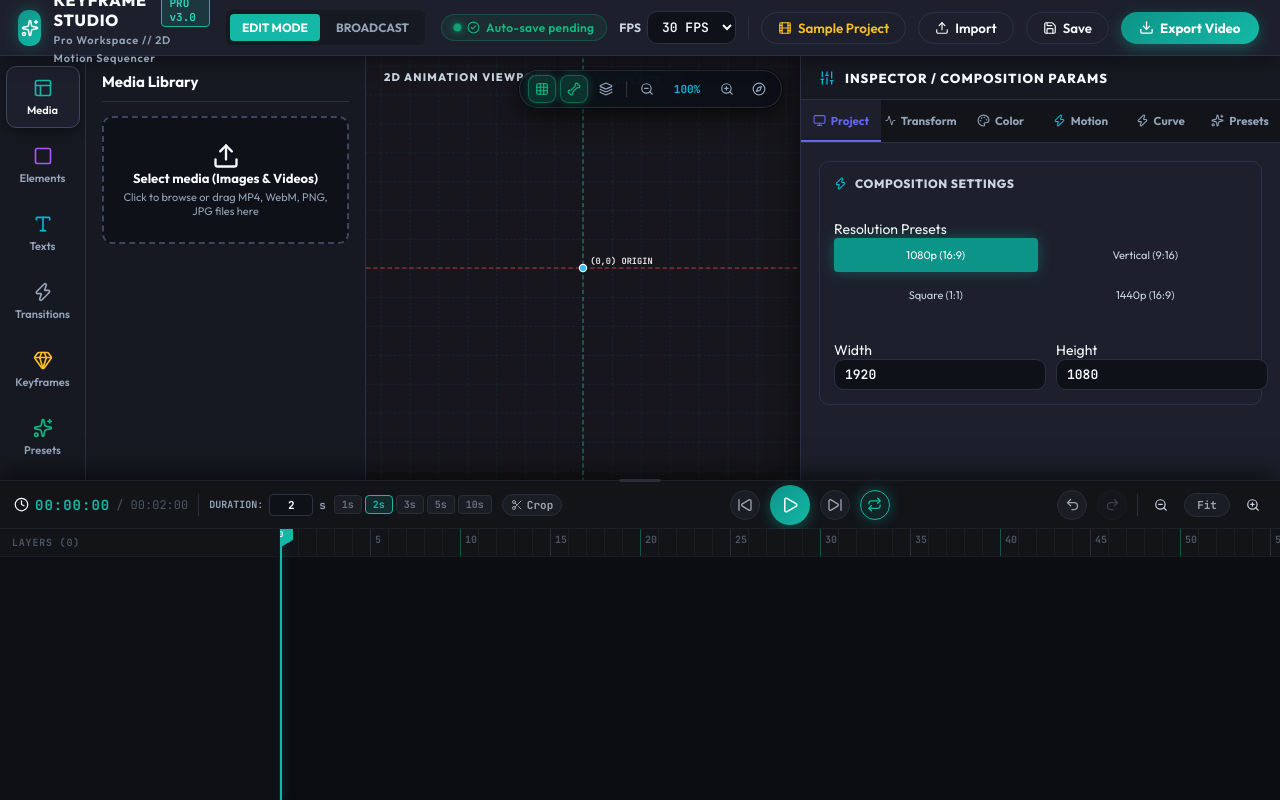
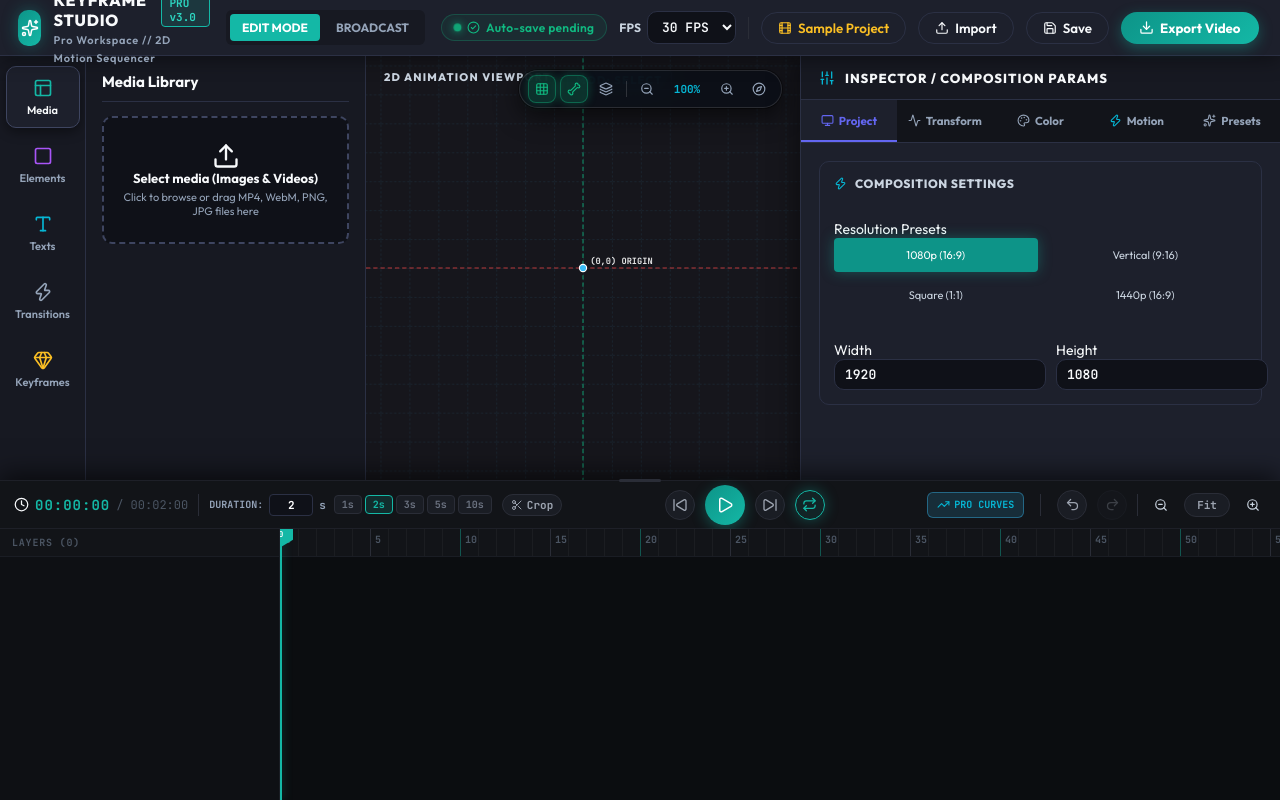
Before and after one commit to ErtugrulAK/keyframe-character-studio, a React (Vite) app: page / in a window 1280 px wide. Built offline with nearby package versions, Linux system fonts and the light colour scheme; a web font is replaced by a local one.

Commit message:
feat(ui): remove left sidebar Presets tab, remove Curve inspector tab, and add PRO CURVES button to Timeline header

```diff
--- a/src/components/Inspector/InteractiveCubicBezierEditor.tsx
+++ b/src/components/Inspector/InteractiveCubicBezierEditor.tsx
@@ -5,6 +5,8 @@ import { Copy, Check, Maximize2, X, Play, Pause, Sparkles, RefreshCw, Activity,
 interface InteractiveCubicBezierEditorProps {
   controlPoints?: [number, number, number, number]; // [x1, y1, x2, y2]
   onChange: (points: [number, number, number, number]) => void;
+  initialModalOpen?: boolean;
+  onCloseModal?: () => void;
 }
 
 const PRESET_BEZIERS: { label: string; points: [number, number, number, number] }[] = [
@@ -21,9 +23,11 @@ const PRESET_BEZIERS: { label: string; points: [number, number, number, number]
 export const InteractiveCubicBezierEditor: React.FC<InteractiveCubicBezierEditorProps> = ({
   controlPoints = [0.42, 0.0, 0.58, 1.0],
   onChange,
+  initialModalOpen = false,
+  onCloseModal,
 }) => {
   const [copied, setCopied] = useState(false);
-  const [isModalOpen, setIsModalOpen] = useState(false);
+  const [isModalOpen, setIsModalOpen] = useState(initialModalOpen);
   const [draggingPoint, setDraggingPoint] = useState<1 | 2 | null>(null);
 
   // Pro Studio Modal State
@@ -333,7 +337,10 @@ export const InteractiveCubicBezierEditor: React.FC<InteractiveCubicBezierEditor
               justifyContent: 'center',
               padding: 20,
             }}
-            onClick={() => setIsModalOpen(false)}
+            onClick={() => {
+              setIsModalOpen(false);
+              onCloseModal?.();
+            }}
           >
             <div
               className="bezier-modal-card"
@@ -379,7 +386,10 @@ export const InteractiveCubicBezierEditor: React.FC<InteractiveCubicBezierEditor
 
                 <button
                   className="btn-icon"
-                  onClick={() => setIsModalOpen(false)}
+                  onClick={() => {
+                    setIsModalOpen(false);
+                    onCloseModal?.();
+                  }}
                   title="Close Studio"
                   style={{ width: 32, height: 32, borderRadius: 8 }}
                 >
--- a/src/components/Inspector/PropertyInspector.tsx
+++ b/src/components/Inspector/PropertyInspector.tsx
@@ -1,7 +1,6 @@
 import React, { useState } from 'react';
 import { useAnimator } from '../../context/AnimatorContext';
 import type { CharacterPart } from '../../types/animator';
-import { InteractiveCubicBezierEditor } from './InteractiveCubicBezierEditor';
 import { TransformTab } from './sections/TransformTab';
 import { StyleTab } from './sections/StyleTab';
 import { MotionTab } from './sections/MotionTab';
@@ -9,7 +8,7 @@ import { PresetsTab } from './sections/PresetsTab';
 import { Sliders, Sparkles, Activity, Palette, Zap, Trash2, Monitor, Copy } from 'lucide-react';
 import './PropertyInspector.css';
 
-type TabType = 'project' | 'transform' | 'style' | 'easing' | 'motion' | 'presets';
+type TabType = 'project' | 'transform' | 'style' | 'motion' | 'presets';
 
 export const PropertyInspector: React.FC = () => {
   const {
@@ -17,11 +16,9 @@ export const PropertyInspector: React.FC = () => {
     selectedPartId,
     characterParts,
     setCharacterParts,
-    tracks,
     getComputedTransform,
     addKeyframeForSelected,
     updateCurrentTransform,
-    updateKeyframeBezierPoints,
     applyPresetPose,
     deletePart,
     duplicateSelectedPart,
@@ -33,9 +30,6 @@ export const PropertyInspector: React.FC = () => {
 
   const selectedPart = characterParts.find((p) => p.id === selectedPartId);
   const transform = selectedPartId ? getComputedTransform(selectedPartId, currentFrame) : null;
-
-  const currentTrack = selectedPartId ? tracks.find((t) => t.partId === selectedPartId) : null;
-  const currentKf = currentTrack ? currentTrack.keyframes.find((k) => k.frame === currentFrame) : null;
 
   const handlePartPropChange = (key: keyof CharacterPart, value: any) => {
     if (!selectedPartId) return;
@@ -90,19 +84,10 @@ export const PropertyInspector: React.FC = () => {
         <button
           className={`tab-btn ${activeTab === 'motion' ? 'active' : ''}`}
           onClick={() => setActiveTab('motion')}
-          title="Motion Transitions"
+          title="Motion Transitions & Custom Presets"
         >
           <Zap size={13} className="text-cyan" />
           <span>Motion</span>
-        </button>
-
-        <button
-          className={`tab-btn ${activeTab === 'easing' ? 'active' : ''}`}
-          onClick={() => setActiveTab('easing')}
-          title="Cubic Bezier Curve Editor"
-        >
-          <Zap size={13} />
-          <span>Curve</span>
         </button>
 
         <button
@@ -236,32 +221,6 @@ export const PropertyInspector: React.FC = () => {
                 handlePartPropChange={handlePartPropChange}
               />
             )}
-
-            {/* TAB 4: CURVE EDITOR (INTERACTIVE CUBIC BEZIER) */}
-            {activeTab === 'easing' && (
-              <div className="inspector-section">
-                <div className="section-title" style={{ paddingBottom: 6 }}>
-                  <Zap size={14} className="text-gold" />
-                  <span style={{ letterSpacing: '0.5px' }}>MOTION CURVE STUDIO</span>
-                </div>
-                <div style={{ background: 'rgba(255, 183, 0, 0.05)', border: '1px solid rgba(255, 183, 0, 0.15)', borderRadius: 6, padding: '10px 12px', marginBottom: 15 }}>
-                  <p style={{ fontSize: 11, color: 'rgba(255,255,255,0.85)', lineHeight: 1.5, margin: 0 }}>
-                    <span className="text-gold" style={{ fontWeight: 600 }}>Pro Tip:</span> Shape the acceleration of your animation by dragging the <span className="text-cyan">Cyan (P1)</span> and <span className="text-gold">Gold (P2)</span> handles.
-                  </p>
-                </div>
-
-                {currentKf && currentTrack ? (
-                  <InteractiveCubicBezierEditor
-                    controlPoints={currentKf.bezierControlPoints}
-                    onChange={(points) => updateKeyframeBezierPoints(currentTrack.id, currentKf.id, points)}
-                  />
-                ) : (
-                  <div className="no-kf-warning">
-                    <span>No keyframe at Frame {currentFrame}. Click "Add Keyframe" to create or edit curves.</span>
-                  </div>
-                )}
-              </div>
-            )}
           </>
         ) : (
           <div className="no-selection">
--- a/src/components/Timeline/SequencerTimeline.tsx
+++ b/src/components/Timeline/SequencerTimeline.tsx
@@ -23,7 +23,9 @@ import {
   ChevronRight,
   ChevronDown,
   Diamond,
+  TrendingUp,
 } from 'lucide-react';
+import { InteractiveCubicBezierEditor } from '../Inspector/InteractiveCubicBezierEditor';
 import './SequencerTimeline.css';
 
 // Visual metadata for each Transform channel
@@ -72,10 +74,14 @@ export const SequencerTimeline: React.FC = () => {
     addPropertyKeyframe,
     deletePropertyKeyframe,
     updatePropertyKeyframeFrame,
+    updateKeyframeBezierPoints,
     getComputedTransform,
     characterParts,
     setCharacterParts,
   } = useAnimator();
+
+  // Expanded Pro Curve Studio Modal State
+  const [isCurveModalOpen, setIsCurveModalOpen] = useState<boolean>(false);
 
   const timelineGridRef = useRef<HTMLDivElement>(null);
   const timelineBodyRef = useRef<HTMLDivElement>(null);
@@ -332,6 +338,31 @@ export const SequencerTimeline: React.FC = () => {
         </div>
 
         <div className="timeline-header-right">
+          <button
+            type="button"
+            className="btn-director active"
+            onClick={() => setIsCurveModalOpen(true)}
+            style={{
+              fontSize: 10,
+              fontWeight: 800,
+              padding: '3px 9px',
+              height: 26,
+              background: 'rgba(56, 189, 248, 0.15)',
+              border: '1px solid rgba(56, 189, 248, 0.4)',
+              color: 'var(--accent-cyan)',
+              borderRadius: 6,
+              cursor: 'pointer',
+              display: 'flex',
+              alignItems: 'center',
+              gap: 4,
+              marginRight: 6,
+            }}
+            title="Open Expanded Pro Cubic Bezier Motion Curve Studio Modal"
+          >
+            <TrendingUp size={13} className="text-cyan" />
+            <span>PRO CURVES</span>
+          </button>
+          <div className="divider-v" style={{ marginRight: 6 }} />
           <button className="btn-icon transport-btn" onClick={undo} disabled={!canUndo} title="Undo"><Undo2 size={15} /></button>
           <button className="btn-icon transport-btn" onClick={redo} disabled={!canRedo} title="Redo"><Redo2 size={15} /></button>
           <div className="divider-v" />
@@ -947,6 +978,26 @@ export const SequencerTimeline: React.FC = () => {
           <span className="tooltip-easing">{hoveredKf.label}</span>
         </div>
       )}
+
+      {/* Expanded Pro Cubic Bezier Curve Studio Modal */}
+      {isCurveModalOpen && (
+        <InteractiveCubicBezierEditor
+          controlPoints={(() => {
+            const track = tracks.find((t) => t.partId === selectedPartId);
+            const kf = track?.keyframes.find((k) => k.frame === currentFrame);
+            return kf?.bezierControlPoints || [0.42, 0, 0.58, 1];
+          })()}
+          onChange={(points) => {
+            const track = tracks.find((t) => t.partId === selectedPartId);
+            const kf = track?.keyframes.find((k) => k.frame === currentFrame);
+            if (track && kf) {
+              updateKeyframeBezierPoints(track.id, kf.id, points);
+            }
+          }}
+          initialModalOpen={true}
+          onCloseModal={() => setIsCurveModalOpen(false)}
+        />
+      )}
     </footer>
   );
 };
--- a/src/components/Toolbar/LeftToolbar.tsx
+++ b/src/components/Toolbar/LeftToolbar.tsx
@@ -177,15 +177,6 @@ export const LeftToolbar: React.FC = () => {
         >
           <Gem size={20} className="nav-icon text-gold" />
           <span className="nav-label">Keyframes</span>
-        </button>
-
-        <button
-          className={`sidebar-nav-item ${activeCategory === 'presets' ? 'active' : ''}`}
-          onClick={() => setActiveCategory('presets')}
-          title="Presets & Styles"
-        >
-          <Sparkles size={20} className="nav-icon text-green" />
-          <span className="nav-label">Presets</span>
         </button>
       </div>
 
@@ -464,15 +455,6 @@ export const LeftToolbar: React.FC = () => {
             </div>
           </div>
         )}
-
-        {activeCategory === 'presets' && (
-          <div className="drawer-content">
-            <div className="drawer-header">
-              <span className="drawer-title">Preset Styles</span>
-            </div>
-            <p className="drawer-desc">Select an object to edit color swatches and shadow styling in the Inspector.</p>
-          </div>
-        )}
       </div>
     </aside>
   );
```
Also changed, not shown: commit_msg.txt.
